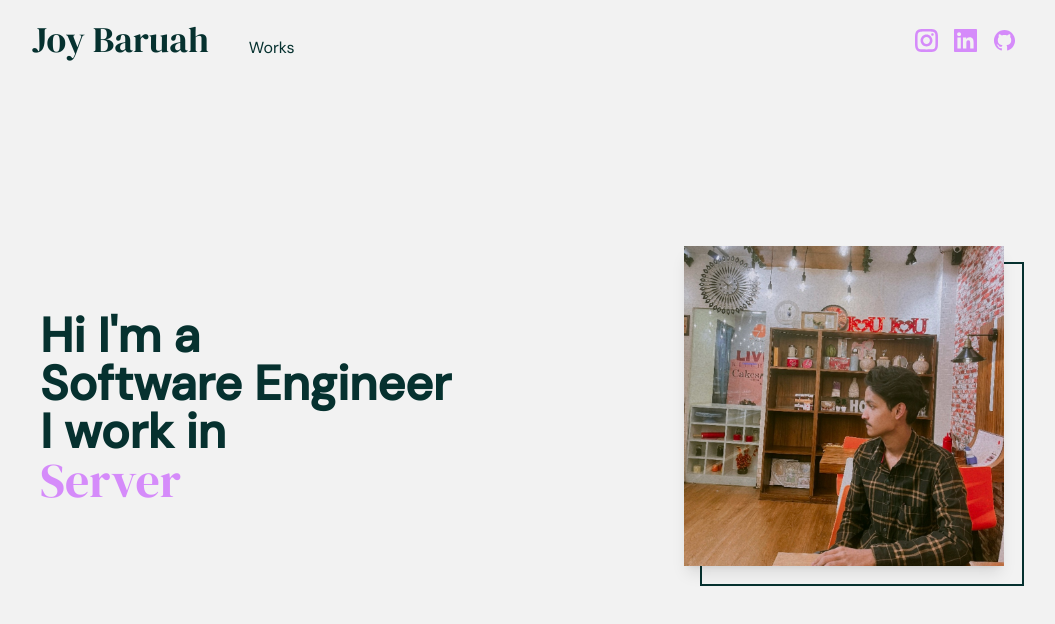
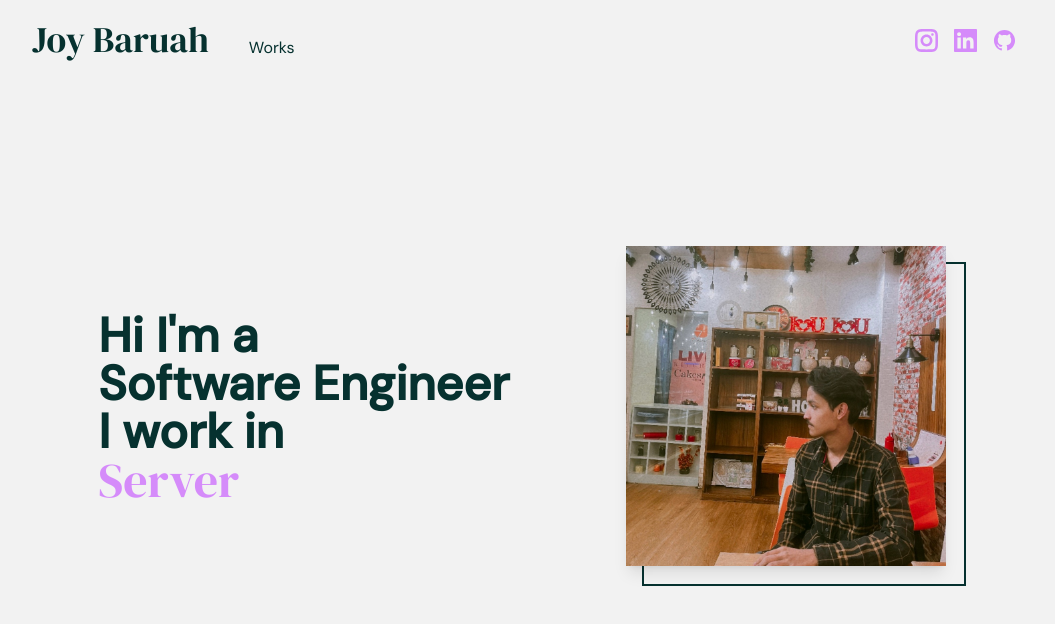
Before and after one commit to Joybaruah/joy-portfolio, a Next.js app: page / in a window 1280 px wide. Shown: the top 624 px of the page, without its empty margins (116-1171 px from the left). Built offline with nearby package versions, Linux system fonts and the light colour scheme.

Commit message:
Updated image styling

```diff
--- a/app/page.js
+++ b/app/page.js
@@ -6,7 +6,7 @@ import { fontDMSans, fontDMSerifDisplay } from "@/utils/fonts";
 export default function Home() {
   return (
     <main>
-      <section className="flex flex-col sm:flex-row sm:mt-2 justify-between items-center p-7 h-[80vh] mb-[20%]">
+      <section className="flex flex-col-reverse sm:flex-row sm:mt-2 justify-around items-center p-7 h-[90vh] sm:h-[80vh] mb-[20%]">
       <Header />
       <HeaderImage/>
       </section>
```
